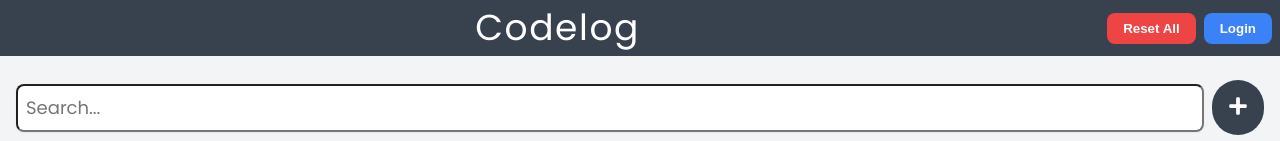
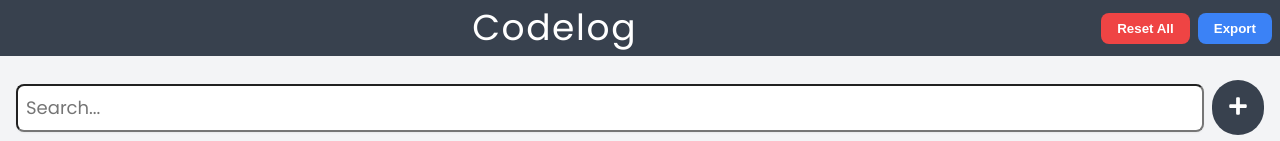
Before and after one commit to dpgaire/code-log, a React (Create React App) app: page / in a window 1280 px wide. Shown: the top 141 px of the page. Built offline with nearby package versions, Linux system fonts and the light colour scheme.

Commit message:
add export feature

```diff
--- a/src/App.js
+++ b/src/App.js
@@ -13,8 +13,15 @@ import { CodeListkeleton } from "./components/skeleton";
 import { useModalContext } from "./context";
 
 const App = () => {
-  const { data, addData, updateData, deleteData, getDetails, resetData } =
-    useLocalStorage();
+  const {
+    data,
+    addData,
+    updateData,
+    deleteData,
+    getDetails,
+    resetData,
+    exportDataToFile,
+  } = useLocalStorage();
 
   const {
     addIsOpen,
@@ -91,7 +98,7 @@ const App = () => {
   }, [data]);
 
   return (
-    <MainLayout resetData={resetData}>
+    <MainLayout resetData={resetData} exportDataToFile={exportDataToFile}>
       <section className="p-4">
         <SearchAndAdd
           onSearchChange={handleSearchTermChange}
--- a/src/hooks/useLocalStorage.js
+++ b/src/hooks/useLocalStorage.js
@@ -53,13 +53,14 @@ const useLocalStorage = () => {
 
   // Export data to a JSON file
   const exportDataToFile = () => {
+    const currentDate = new Date().toISOString().split("T")[0];
     const blob = new Blob([JSON.stringify(data, null, 2)], {
       type: "application/json",
     });
     const url = URL.createObjectURL(blob);
     const a = document.createElement("a");
     a.href = url;
-    a.download = "data.json";
+    a.download = `${currentDate}-code-log.json`;
     a.click();
     URL.revokeObjectURL(url); // Clean up after download
   };
--- a/src/layout/Header.js
+++ b/src/layout/Header.js
@@ -3,7 +3,7 @@ import { Button } from "../components/ui";
 import useToggle from "../hooks/useToggle";
 import { LoginModal } from "../components/code";
 
-const Header = ({ resetData }) => {
+const Header = ({ resetData, exportDataToFile }) => {
   const {
     state: addIsOpen,
     toggle: addToggle,
@@ -21,17 +21,23 @@ const Header = ({ resetData }) => {
         Codelog
       </span>
       <Button onClick={() => resetData()} text="Reset All" variant="danger" />
-      <Button
+      {/* <Button
         className="ml-2"
         onClick={addToggle}
         text="Login"
         variant="primary"
+      /> */}
+      <Button
+        className="ml-2"
+        onClick={() => exportDataToFile()}
+        text="Export"
+        variant="primary"
       />
-      <LoginModal
+      {/* <LoginModal
         isOpen={addIsOpen}
         onClose={addResetOpen}
         onSubmit={handleFormSubmit}
-      />
+      /> */}
     </div>
   );
 };
--- a/src/layout/MainLayout.js
+++ b/src/layout/MainLayout.js
@@ -1,10 +1,10 @@
 import React from "react";
 import { Header, Footer } from "./index";
 
-const MainLayout = ({ resetData, children }) => {
+const MainLayout = ({ resetData, exportDataToFile, children }) => {
   return (
     <div className="flex flex-col h-screen">
-      <Header resetData={resetData} />
+      <Header resetData={resetData} exportDataToFile={exportDataToFile} />
       <div className="flex-1">{children}</div>
       <Footer />
     </div>
```
